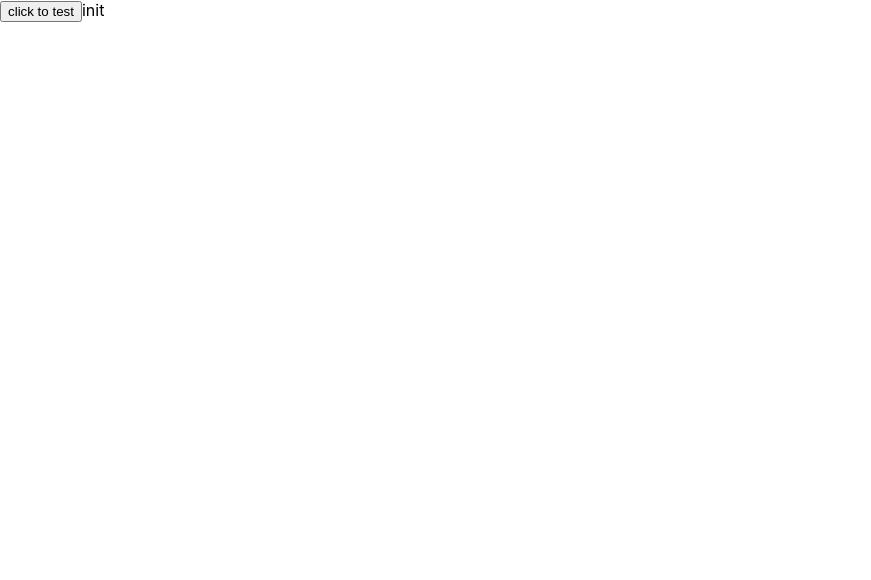
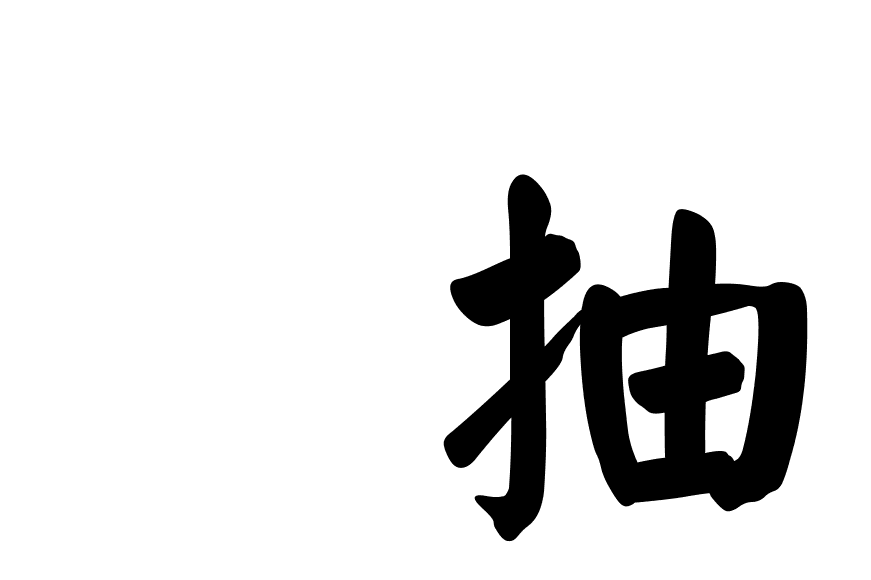
Before and after one commit to Tsai4000/UranaiFT, a React (Create React App) app in the folder ufe/: page / in a window 1280 px wide. Shown: the top 580 px of the page, without its empty margins (0-871 px from the left). Built offline with nearby package versions, Linux system fonts and the light colour scheme.

Commit message:
Add home page of uranai

```diff
--- a/ufe/src/Main.js
+++ b/ufe/src/Main.js
@@ -1,20 +1,28 @@
-import React from 'react';
-import { useSelector, useDispatch } from 'react-redux';
+import React, { useState } from 'react';
+import hiki from './images/hiki.png'
+import  './css/main.css'
+
+const style = {
+  display: 'flex',
+  flex: 1,
+  justifyContent: 'center',
+  alignItems: 'center'
+}
 
 const Main = () => {
-  const testState = useSelector(state => state.testStore);
-  const dispatch = useDispatch();
-  const test = () => {
-    dispatch({
-      type: 'TEST_STORE',
-      payload: 'test ok'
+  const [result, setResult] = useState(null)
+  const path = window.location.href
+  const hiku = () => {
+    fetch(path+'hiku')
+    .then((err, res) => {
+      if(err) throw(err)
+      setResult(res)
     })
+    .catch(err => console.log(err))
   }
-  console.log(testState)
   return (
-    <div>
-      <button type='button' onClick={test}>click to test</button>
-      {testState}
+    <div style={style}>
+      {!result ? <img src={hiki} onClick={hiku} alt='hiki'/> : result}
     </div>
   )
 }
--- /dev/null
+++ b/ufe/src/css/main.css
@@ -0,0 +1,7 @@
+.center {
+  margin: 0 auto;
+  display: flex;
+  flex: 1;
+  justify-content: "center";
+  align-items: "center";
+}
```
Also changed, not shown: ufe/src/Test.js (added, +21 -0 lines), ufe/src/images/hiki.png (added).
